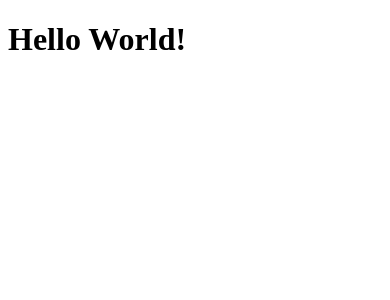
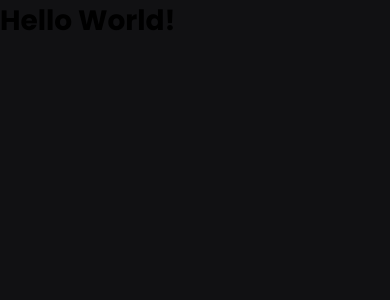
Before and after one commit to rafaelroncoletateste/sistema-blog, a Next.js app: page / in a window 390 px wide. Shown: the top 300 px of the page. Built offline with nearby package versions, Linux system fonts and the light colour scheme.

Commit message:
Criando estilo global

```diff
--- a/src/pages/_app.tsx
+++ b/src/pages/_app.tsx
@@ -1,4 +1,5 @@
 import type { AppProps } from "next/app";
+import '../styles/global.scss'
 
 export default function App({ Component, pageProps }: AppProps) {
   return <Component {...pageProps} />;
--- /dev/null
+++ b/src/styles/global.scss
@@ -0,0 +1,48 @@
+:root {
+  --white: #fff;
+  --gray-100: #afafaf;
+  --gray-200: #525252; // Divisor
+  --gray-700: #15171b; // Background Header
+  --gray-900: #111113; //Background Body
+  --blue-900: #1fa4e5; // CTA - Buttons
+  --yellow-500: #ffbe16; // CTA - Buttons
+}
+
+* {
+  margin: 0;
+  padding: 0;
+  box-sizing: border-box;
+}
+
+body {
+  background-color: var(--gray-900);
+}
+
+body,
+input,
+textarea,
+select,
+button {
+  font: 400 1rem "Poppins", sans-serif;
+}
+
+button {
+  cursor: pointer;
+}
+
+a {
+  color: inherit;
+  text-decoration: none;
+}
+
+@media (max-width: 1080px) {
+  html {
+    font-size: 93.75%; // 15px
+  }
+}
+
+@media (max-width: 720px) {
+  html {
+    font-size: 87.5%; // 14px
+  }
+}
```
